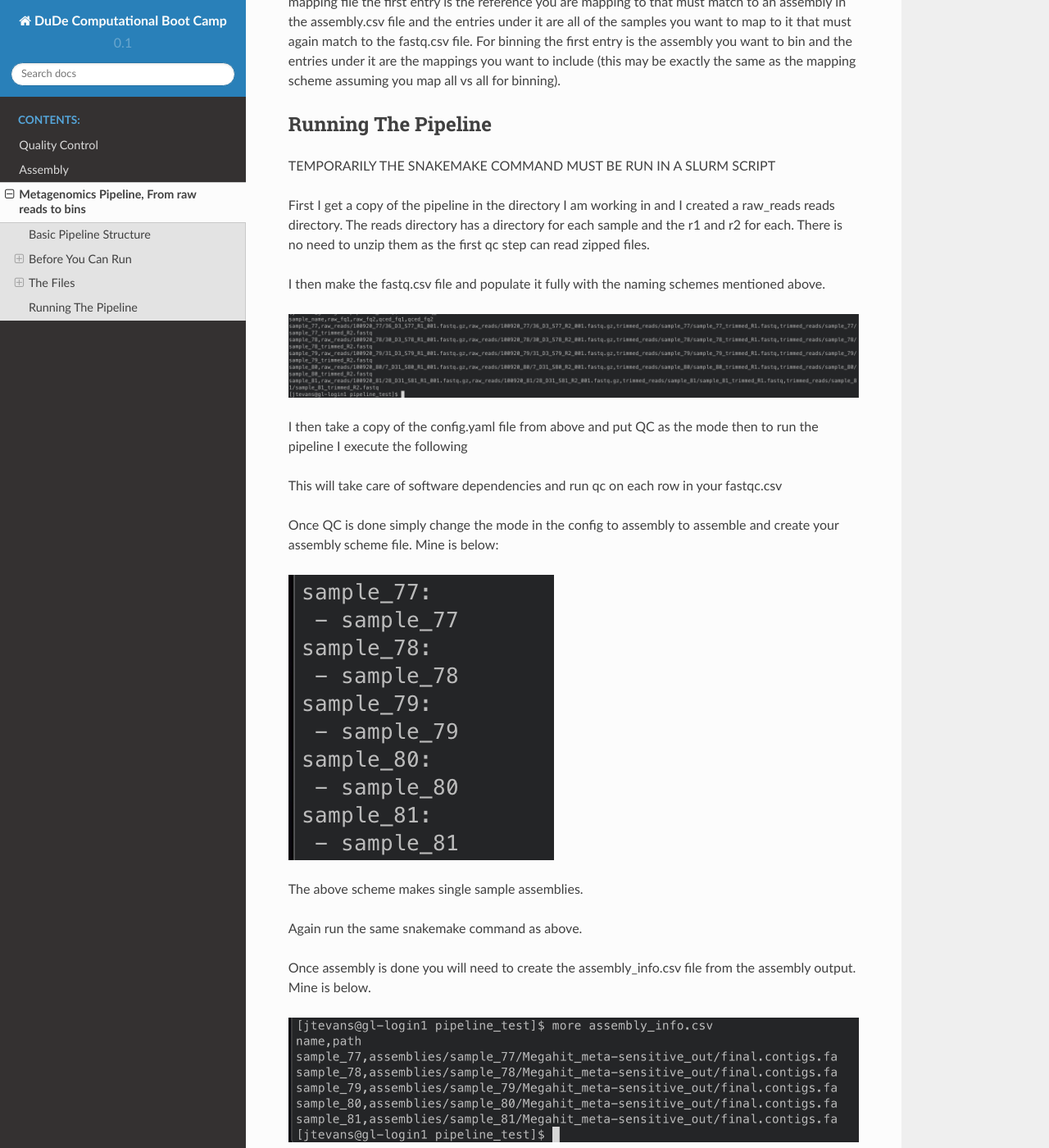
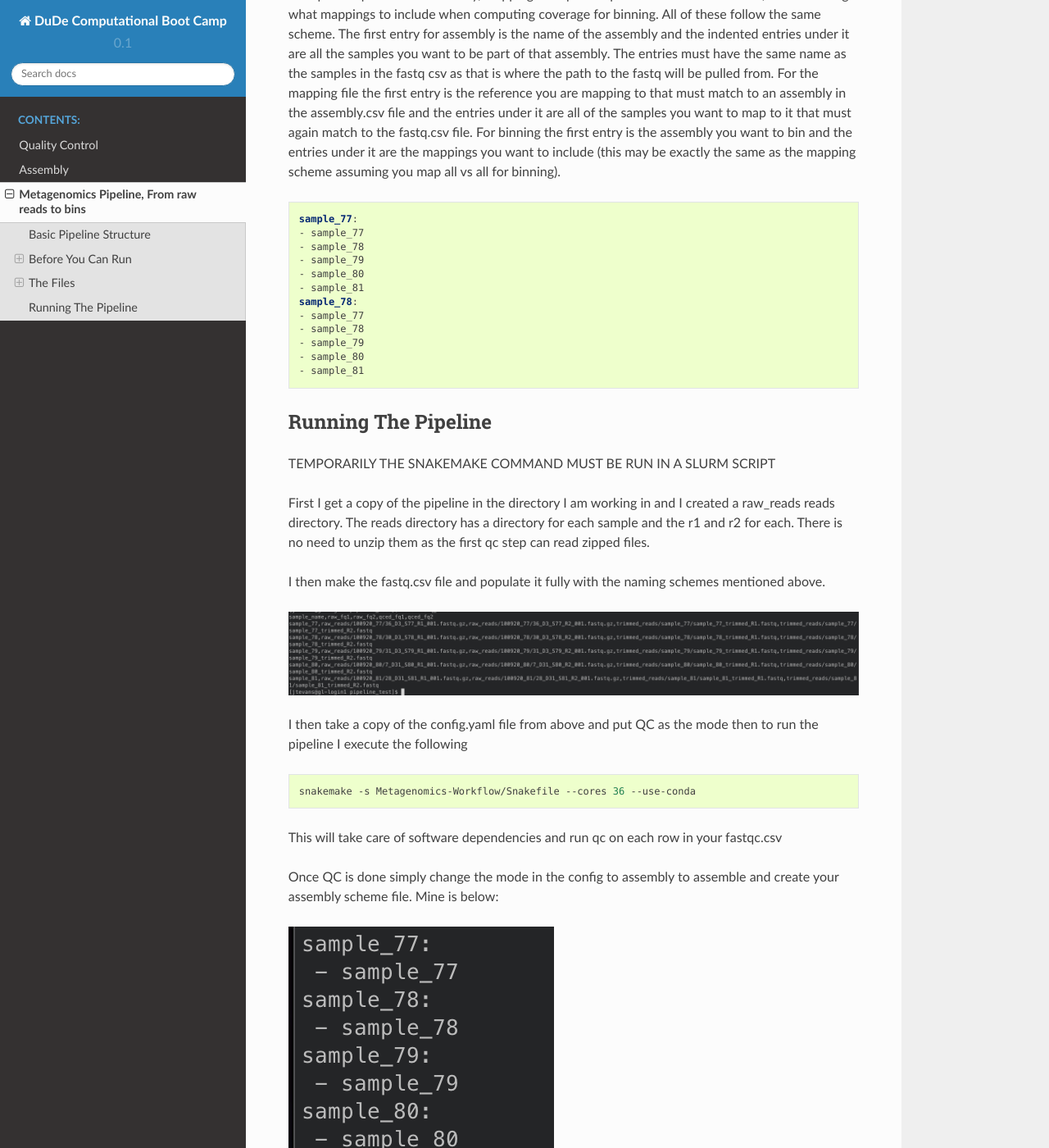
Before and after one commit to DenefLab/Computational-boot-camp, a Sphinx documentation site: the page built from docs/source/Pipeline.rst, in a window 1280 px wide and 1400 px high, scrolled down 4160 px. Shown: the whole window at 82% size. Built offline with Sphinx 7.4.7 and the Read the Docs theme 2.0.0, drawn with Linux system fonts in a browser that asks for light colours; formulas are drawn with MathJax 3; some of the changed text lies outside the part shown.

Commit message:
Update Pipeline.rst

```diff
--- a/docs/source/Pipeline.rst
+++ b/docs/source/Pipeline.rst
@@ -84,7 +84,7 @@ and make the cluster_config.yml file look like this:
 
 
 
-.. code-bloack:: yaml
+.. code-block:: yaml
 
   #NOTE: time must be in minutes
       __default__:
@@ -207,7 +207,10 @@ For the mapping file the first entry is the reference you are mapping to that mu
 are all of the samples you want to map to it that must again match to the fastq.csv file. For binning the first entry is the assembly you want to bin and the entries under it are the
 mappings you want to include (this may be exactly the same as the mapping scheme assuming you map all vs all for binning).
 
+
+
 .. code-block:: yaml
+
     sample_77:
     - sample_77
     - sample_78
@@ -236,7 +239,9 @@ I then make the fastq.csv file and populate it fully with the naming schemes men
 
 I then take a copy of the config.yaml file from above and put QC as the mode then to run the pipeline I execute the following
 
+
 .. code-block:: bash
+
     snakemake -s Metagenomics-Workflow/Snakefile --cores 36 --use-conda
 
 This will take care of software dependencies and run qc on each row in your fastqc.csv
```
